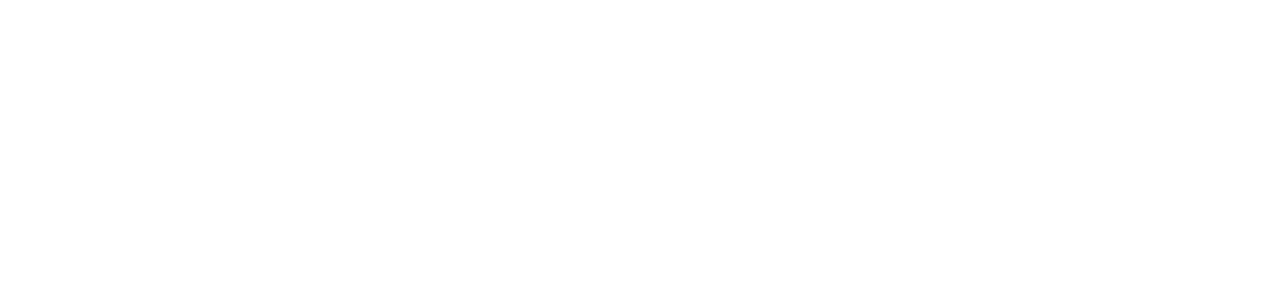
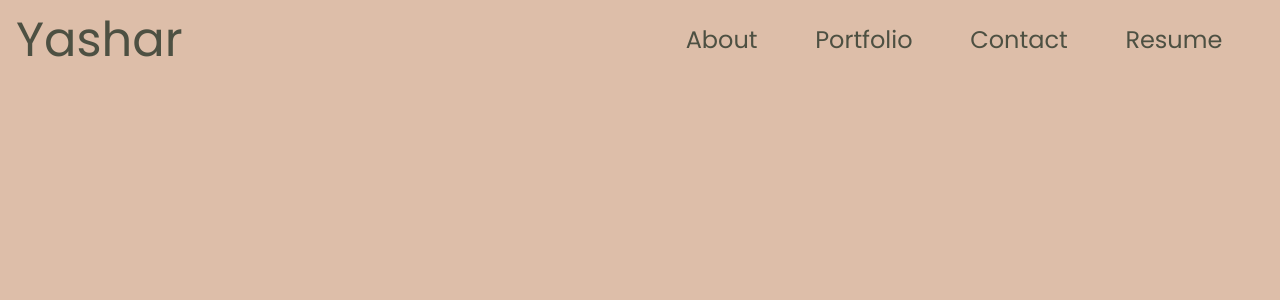
Before and after one commit to yasharjs/react-portfolio, a React (Create React App) app: page / in a window 1280 px wide. Shown: the top 300 px of the page. Built offline with nearby package versions, Linux system fonts and the light colour scheme.

Commit message:
header and nav component styles

```diff
--- a/public/index.html
+++ b/public/index.html
@@ -24,7 +24,8 @@
       work correctly both with client-side routing and a non-root public URL.
       Learn how to configure a non-root public URL by running `npm run build`.
     -->
-    <title>React App</title>
+    <script src="https://cdn.tailwindcss.com"></script>
+    <title>React Portfolio</title>
   </head>
   <body>
     <noscript>You need to enable JavaScript to run this app.</noscript>
--- a/src/App.css
+++ /dev/null
@@ -1,38 +0,0 @@
-.App {
-  text-align: center;
-}
-
-.App-logo {
-  height: 40vmin;
-  pointer-events: none;
-}
-
-@media (prefers-reduced-motion: no-preference) {
-  .App-logo {
-    animation: App-logo-spin infinite 20s linear;
-  }
-}
-
-.App-header {
-  background-color: #282c34;
-  min-height: 100vh;
-  display: flex;
-  flex-direction: column;
-  align-items: center;
-  justify-content: center;
-  font-size: calc(10px + 2vmin);
-  color: white;
-}
-
-.App-link {
-  color: #61dafb;
-}
-
-@keyframes App-logo-spin {
-  from {
-    transform: rotate(0deg);
-  }
-  to {
-    transform: rotate(360deg);
-  }
-}
--- a/src/App.js
+++ b/src/App.js
@@ -1,8 +1,11 @@
-import './App.css';
+import React from 'react'
+
+import Header from './components/Header'
 
 function App() {
   return (
     <div>
+      <Header></Header>
     </div>
   );
 }
--- /dev/null
+++ b/src/components/Header/index.js
@@ -0,0 +1,17 @@
+import React from 'react'
+
+import Nav from '../Nav'
+
+export default function Header() {
+    return (
+        <div className="p-4 flex justify-evenly items-center space-x-2 ">
+            <header className="flex-1 text-3xl md:text-5xl">
+                <h2>
+                    <a href="/">Yashar</a>
+                </h2>
+            </header>
+            <Nav></Nav>
+        </div>
+
+    )
+}
--- /dev/null
+++ b/src/components/Nav/index.js
@@ -0,0 +1,16 @@
+import React from 'react'
+
+export default function Nav() {
+    return (
+        <div className="flex-1">
+            <nav>
+                <ul className="flex justify-evenly space-x-4 text-base md:text-2xl" >
+                    <li className="">About</li>
+                    <li className="">Portfolio</li>
+                    <li className="">Contact</li>
+                    <li className="">Resume</li>
+                </ul>
+            </nav>
+        </div>
+    )
+}
--- a/src/index.css
+++ b/src/index.css
@@ -1,13 +1,23 @@
-body {
-  margin: 0;
-  font-family: -apple-system, BlinkMacSystemFont, 'Segoe UI', 'Roboto', 'Oxygen',
-    'Ubuntu', 'Cantarell', 'Fira Sans', 'Droid Sans', 'Helvetica Neue',
-    sans-serif;
-  -webkit-font-smoothing: antialiased;
-  -moz-osx-font-smoothing: grayscale;
+@import url('https://fonts.googleapis.com/css2?family=Poppins&display=swap');
+
+:root{
+  --antique-brass: #CB997E;
+  --desert-sand: #DDBEA9;
+  --champagne-pink: #FFE8D6;
+  --ash-gray: #B7B7A4;
+  --artichoke: #A5A58D;
+  --ebony: #4D5042;
 }
 
-code {
-  font-family: source-code-pro, Menlo, Monaco, Consolas, 'Courier New',
-    monospace;
+*{
+  margin: 0;
+  padding: 0;
+  box-sizing: border-box;
 }
+
+body{
+  background-color: var(--desert-sand);
+  color:var(--ebony);
+  font-family: Poppins, sans-serif;
+
+}
```
